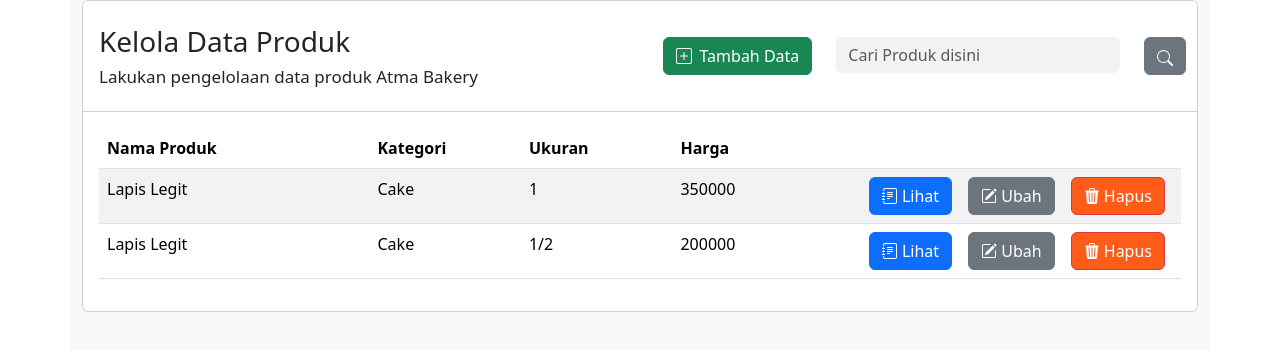
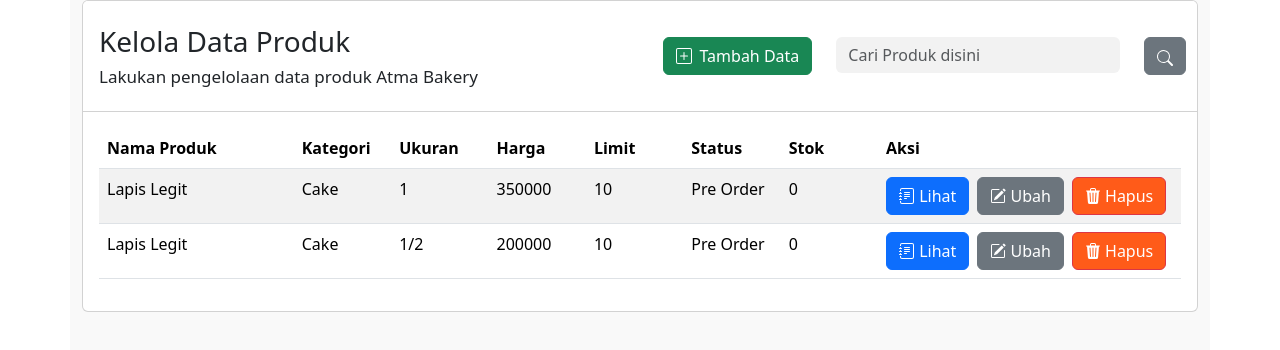
Before and after one commit to byonicku/AtmaBakery_Frontend_Web, a React (Vite) app: page /admin/produk in a window 1280 px wide. Shown: the top 350 px of the page. Built offline with nearby package versions, Linux system fonts and the light colour scheme; the HTML template or start-up script is replaced by a standard one.

Commit message:
edit read produk

```diff
--- a/src/page/Admin/ProdukPage.jsx
+++ b/src/page/Admin/ProdukPage.jsx
@@ -50,11 +50,14 @@ export default function ProdukPage() {
             <Table className="table-striped">
               <thead>
                 <tr>
-                  <th style={{ width:"25%" }} className="th-style">Nama Produk</th>
-                  <th style={{ width:"14%" }} className="th-style">Kategori</th>
-                  <th style={{ width:"14%" }} className="th-style">Ukuran</th>
-                  <th style={{ width:"14%" }} className="th-style">Harga</th>
-                  <th style={{ width:"33%" }} className="th-style"></th>
+                  <th style={{ width:"18%" }} className="th-style">Nama Produk</th>
+                  <th style={{ width:"9%" }} className="th-style">Kategori</th>
+                  <th style={{ width:"9%" }} className="th-style">Ukuran</th>
+                  <th style={{ width:"9%" }} className="th-style">Harga</th>
+                  <th style={{ width:"9%" }} className="th-style">Limit</th>
+                  <th style={{ width:"9%" }} className="th-style">Status</th>
+                  <th style={{ width:"9%" }} className="th-style">Stok</th>
+                  <th style={{ width:"30%" }} className="th-style">Aksi</th>
                 </tr>
               </thead>
               <tbody>
@@ -63,21 +66,27 @@ export default function ProdukPage() {
                   <td>Cake</td>
                   <td>1</td>
                   <td>350000</td>
-                  <td className="text-end">
-                    <Button variant="primary" className="mx-2"><BsJournalText className="mb-1"/> Lihat </Button>
-                    <Button variant="secondary" className="mx-2"><BsPencilSquare className="mb-1"/> Ubah</Button>
-                    <Button variant="danger" style={{ backgroundColor:"#FF5B19" }} className="mx-2" onClick={handleShow}><BsFillTrash3Fill className="mb-1" /> Hapus</Button>
+                  <td>10</td>
+                  <td>Pre Order</td>
+                  <td>0</td>
+                  <td className="text-start">
+                    <Button variant="primary" className="me-1"><BsJournalText className="mb-1"/> Lihat </Button>
+                    <Button variant="secondary" className="mx-1"><BsPencilSquare className="mb-1"/> Ubah</Button>
+                    <Button variant="danger" style={{ backgroundColor:"#FF5B19" }} className="mx-1" onClick={handleShow}><BsFillTrash3Fill className="mb-1" /> Hapus</Button>
                   </td>
                 </tr>
-                <tr>
+                <tr >
                   <td>Lapis Legit</td>
                   <td>Cake</td>
                   <td>1/2</td>
                   <td>200000</td>
-                  <td className="text-end">
-                    <Button variant="primary" className="mx-2"><BsJournalText className="mb-1"/> Lihat </Button>
-                    <Button variant="secondary" className="mx-2"><BsPencilSquare className="mb-1"/> Ubah</Button>
-                    <Button variant="danger" style={{ backgroundColor:"#FF5B19" }} className="mx-2"  onClick={handleShow}><BsFillTrash3Fill className="mb-1" /> Hapus</Button>
+                  <td>10</td>
+                  <td>Pre Order</td>
+                  <td>0</td>
+                  <td className="text-start">
+                    <Button variant="primary" className="me-1"><BsJournalText className="mb-1"/> Lihat </Button>
+                    <Button variant="secondary" className="mx-1"><BsPencilSquare className="mb-1"/> Ubah</Button>
+                    <Button variant="danger" style={{ backgroundColor:"#FF5B19" }} className="mx-1" onClick={handleShow}><BsFillTrash3Fill className="mb-1" /> Hapus</Button>
                   </td>
                 </tr>
                 {/* nanti abis ini perulangan -- */}
```
